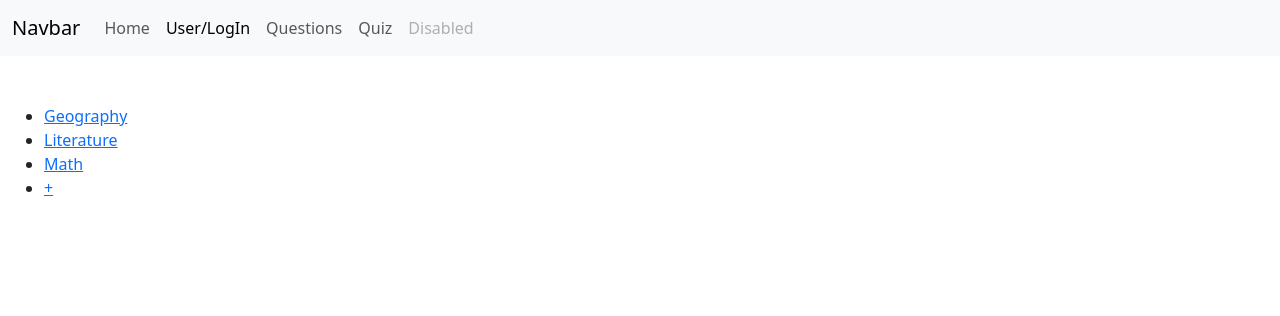
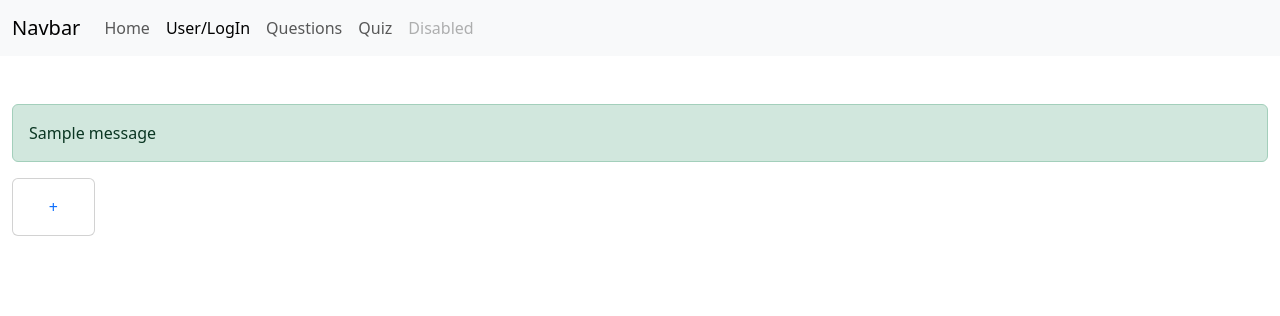
Before and after one commit to ramohamadh/QueraBootcamp-2ndProject-G4, a Flask app: page /categories in a window 1280 px wide. Shown: the top 316 px of the page. Run offline with Flask 3, Linux system fonts and the light colour scheme; one stand-in notice (Sample message) is shown.

Commit message:
add flash. modify show category

```diff
--- a/Question_Management.py
+++ b/Question_Management.py
@@ -1,8 +1,8 @@
-from flask import Flask, render_template, redirect, url_for, request
+from flask import Flask, render_template, redirect, url_for, request, flash
 from dataclasses import dataclass
 
 app = Flask (__name__)
-
+app.secret_key = 'fwugyewqlufywqliugfqw'
 
 #============================
 last_id = 7
@@ -64,6 +64,7 @@ def add_Question(category):
                 Category = category
                 last_id += 1
                 Questions.append({'id': last_id, 'Q': Question, 'A': Answer, 'category': Category})
+                flash('Added Successfully', 'success')
             return render_template ('add_q.html', category=category)
     else:
         return render_template ('not_allowed.html')
@@ -90,8 +91,12 @@ def add_category():
         if current_user.role == 'admin':
             if request.method == 'POST':
 
-                category=request.form.get('category')
-                return redirect(url_for('Question_manager', category=category))
+                new_category=request.form.get('category')
+                if next((True for q in Questions if q['category'] == new_category),False):
+                    flash('This category already exist', 'danger')
+                else:
+                    flash('Successfully created new category', 'success')
+                    return redirect(url_for('Question_manager', category=new_category))
 
             return render_template('add_category.html')
     else:
@@ -104,6 +109,7 @@ def remove_category(category):
     if current_user.is_login:
         if current_user.role == 'admin':
             Questions = [q for q in Questions if q['category'] != category]
+            flash('Category Removed', 'danger')
             return redirect(url_for('show_categories'))
     else:
         return render_template ('not_allowed.html')
@@ -111,4 +117,4 @@ def remove_category(category):
 
 
 if __name__ == '__main__':
-    app.run (debug = True)
+    app.run (debug = False)
--- a/templates/add_category.html
+++ b/templates/add_category.html
@@ -13,5 +13,8 @@
 
 </form>
 <a href="{{ url_for('show_categories') }}" class="btn">Return</a>
+<br>
+{% include 'flash_.html' %}
+
 
 {%  endblock %}
--- a/templates/add_q.html
+++ b/templates/add_q.html
@@ -32,5 +32,7 @@
 <a href="{{ url_for('Question_manager', category=category) }}" class="btn">
     Return
 </a>
+<br>
+{% include 'flash_.html' %}
 
 {%  endblock %}
--- /dev/null
+++ b/templates/flash_.html
@@ -0,0 +1,11 @@
+{% with messages = get_flashed_messages(with_categories=True) %}
+    {% if messages %}
+        <div class="alert-container">
+            {% for catg, msg in messages %}
+            <div class="alert alert-{{ catg }}">
+                {{ msg }}
+            </div>
+            {% endfor %}
+        </div>
+    {% endif %}
+{% endwith %}
--- a/templates/show_categories.html
+++ b/templates/show_categories.html
@@ -2,11 +2,30 @@
 
 {% block content %}
 
-<ul>
+{% include 'flash_.html' %}
+<style>
+    a{
+        text-decoration: none;
+    }
+</style>
+
+<div class="row">
     {% for category in categories %}
-    <li><a href="{{ url_for('Question_manager', category=category) }}">{{ category }}</a></li>
+    <div class="col-md-1 mb-1">
+        <div class="card">
+            <div class="card-body text-center">
+                <a href="{{ url_for('Question_manager', category=category) }}" class="category-link">{{ category }}</a>
+            </div>
+        </div>
+    </div>
     {% endfor %}
-   <li><a href="{{ url_for('add_category') }}">+</a></li>
-</ul>
+    <div class="col-md-1 mb-1">
+        <div class="card add-category">
+            <div class="card-body text-center">
+                <a href="{{ url_for('add_category') }}" class="category-link">+</a>
+            </div>
+        </div>
+    </div>
+</div>
 
 {%  endblock %}
--- a/templates/show_questions.html
+++ b/templates/show_questions.html
@@ -2,6 +2,7 @@
 
 {% block content %}
 
+{% include 'flash_.html' %}
 <h1>{{ category }} Questions</h1>
 <br>
 
```
